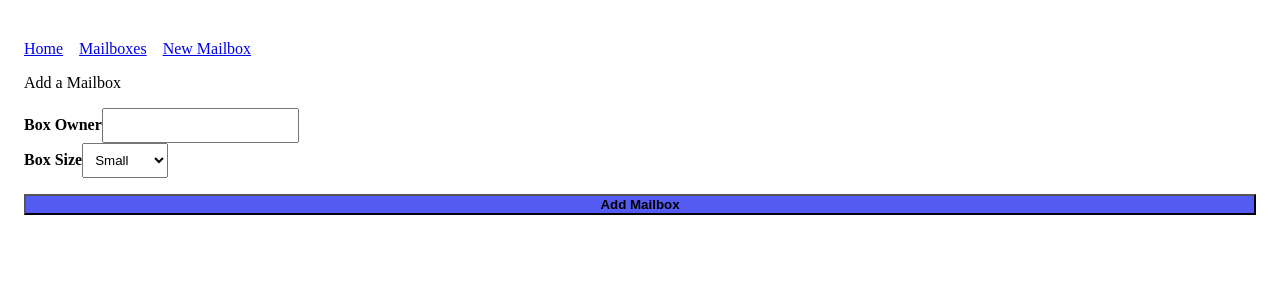
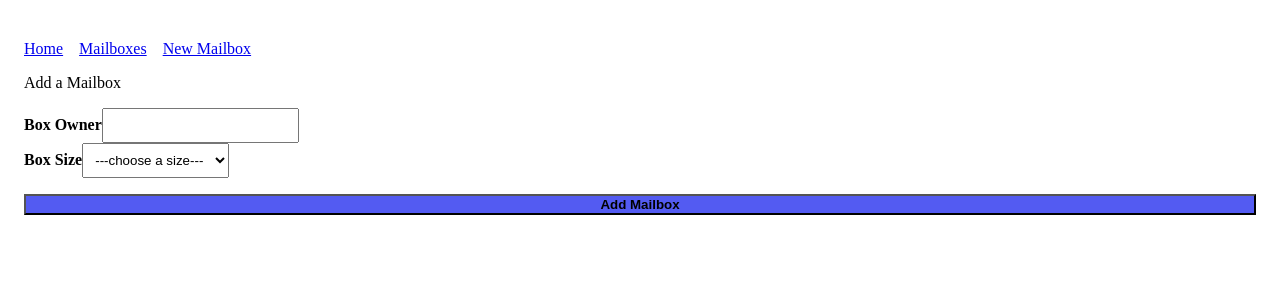
Before and after one commit to annamiriams/react-router-dom-lab, a React (Vite) app: page /new-mailbox in a window 1280 px wide. Shown: the top 300 px of the page. Built offline with nearby package versions, Linux system fonts and the light colour scheme.

Commit message:
working out issues with mailbox list ui

```diff
--- a/src/App.jsx
+++ b/src/App.jsx
@@ -20,7 +20,7 @@ const App = () => {
             // spread operator to add all newMailboxData to the new object; also adds a new property _id to the object which adds 1 to the current length of the mailboxes array
             ...newMailboxData, _id: mailboxes.length + 1
         };
-        setMailboxes([...mailboxes, newMailboxData]);
+        setMailboxes([...mailboxes, newMailbox]);
     };
 
     return (
@@ -35,7 +35,9 @@ const App = () => {
 
                 <Route
                     path='/mailboxes'
-                    element={<MailboxList mailboxes={mailboxes} />}
+                    element={<MailboxList
+                        mailboxes={mailboxes}
+                    />}
                 />
 
                 <Route
--- a/src/components/MailboxForm/MailboxForm.jsx
+++ b/src/components/MailboxForm/MailboxForm.jsx
@@ -51,6 +51,7 @@ const MailboxForm = (props) => {
                         required
                         onChange={handleChange}
                     >
+                        <option value='choose'>---choose a size---</option>
                         <option value='small'>Small</option>
                         <option value='medium'>Medium</option>
                         <option value='large'>Large</option>
--- a/src/components/MailboxList/MailboxList.jsx
+++ b/src/components/MailboxList/MailboxList.jsx
@@ -3,32 +3,35 @@
 import { Link } from 'react-router';
 
 const MailboxList = (props) => {
+    console.log(props.mailboxes);
+
     return (
         <>
             <h1>Mailboxes</h1>
-
             <div>
                 {!props.mailboxes.length ? (
                     <h2>There are currently no mailboxes at this post office.</h2>
                     // maybe add a button here later to link to MailboxForm.jsx
                 ) : (
                     <ul>
+                        <div className='mail-box'>
+                            test mailbox
+                        </div>
                         {props.mailboxes.map((mailbox) => {
-                            return (
-                                <div className='mail-box'>
-                                    <li key={mailbox._id}>
-                                        <Link to={`/mailboxes/${mailbox._id}`}>
-                                            Mailbox #: {mailbox._id}
-                                        </Link>
-                                    </li>
-                                </div>
-                            )
+                            <li key={mailbox._id}>
+                                <Link to={`/mailboxes/${mailbox._id}`}>
+                                    <div className='mail-box'>
+                                        {mailbox._id}
+                                    </div>
+                                </Link>
+                            </li>
                         })}
                     </ul>
                 )}
             </div>
         </>
     );
+
 };
 
 export default MailboxList;
```
